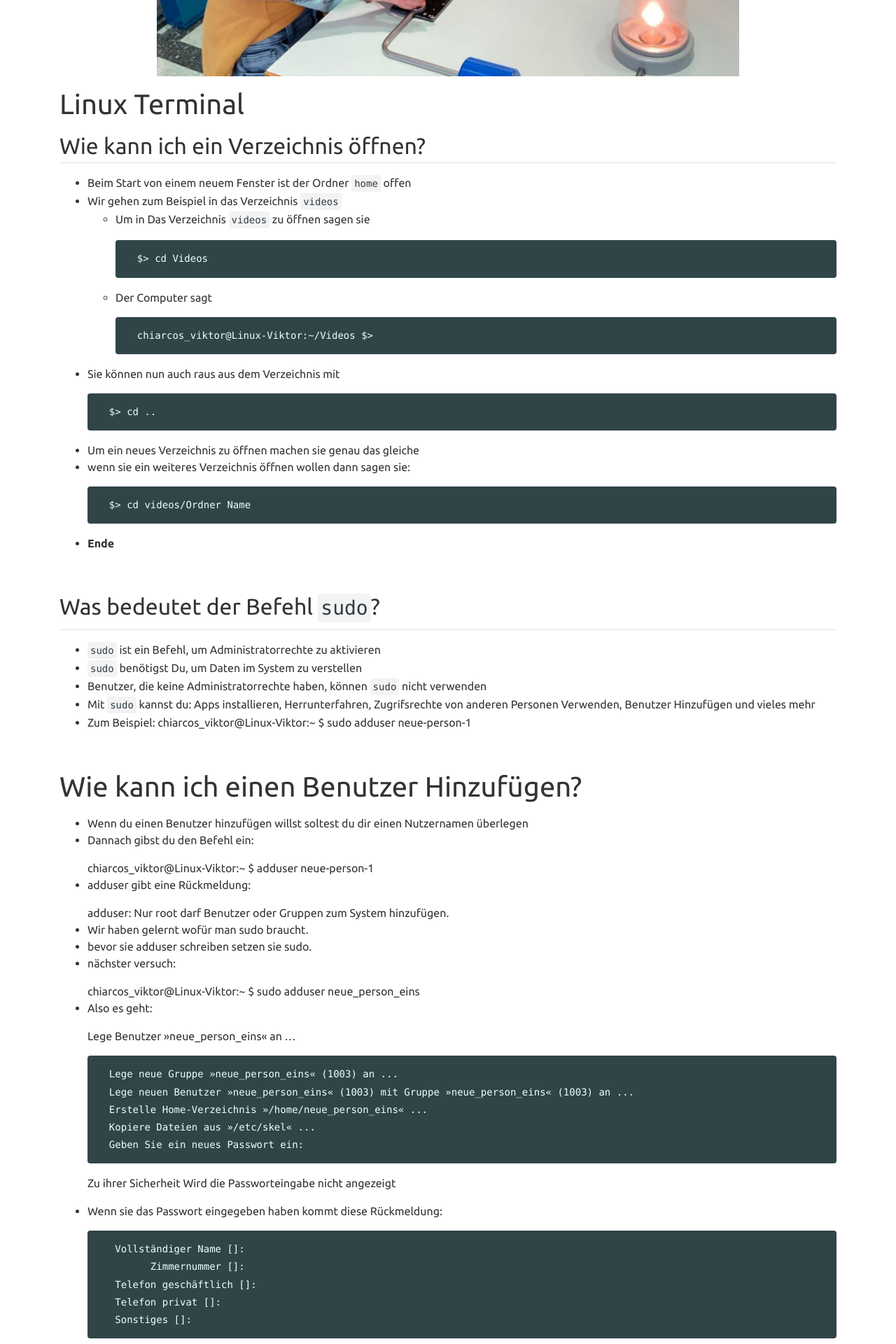
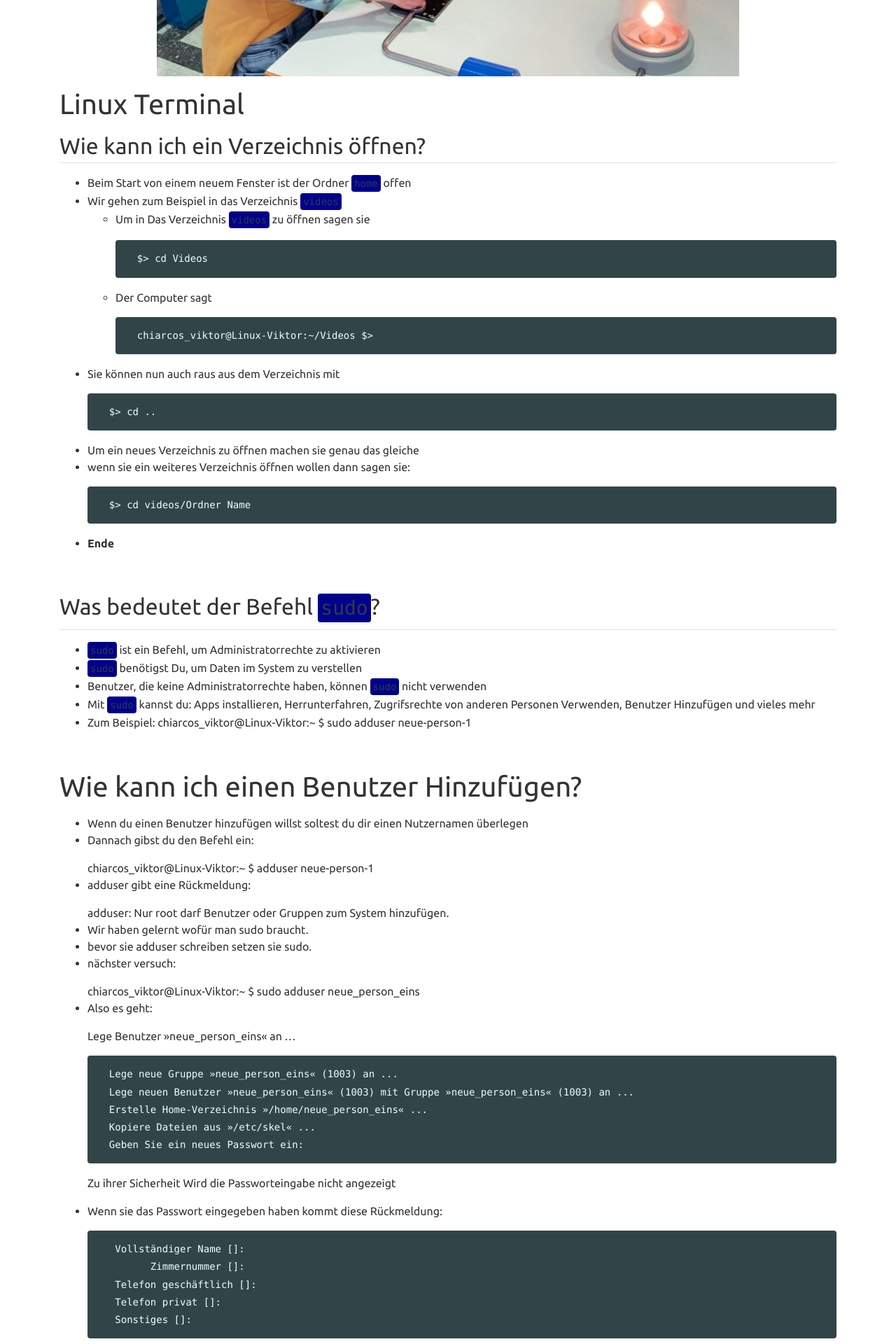
Before and after one commit to viktor-chiarcos/viktor-chiarcos.github.io, a Jekyll site: the page built from _pages/tech.md, in a window 1280 px wide. Shown: the part 746-2666 px from the top of the page at 70% size. Built offline with Jekyll 4.4.1, drawn with Linux system fonts in a browser that asks for light colours.

Commit message:
Update _variables.scss

```diff
--- a/_sass/lone-wolf-theme/_variables.scss
+++ b/_sass/lone-wolf-theme/_variables.scss
@@ -21,4 +21,4 @@ $base0e: #c792ea !default;
 $base0f: #ff5370 !default;
 
 /* color borrowed from github.com */
-$gray-150: #F3F3F3;
+$gray-150: #00008B;
```
